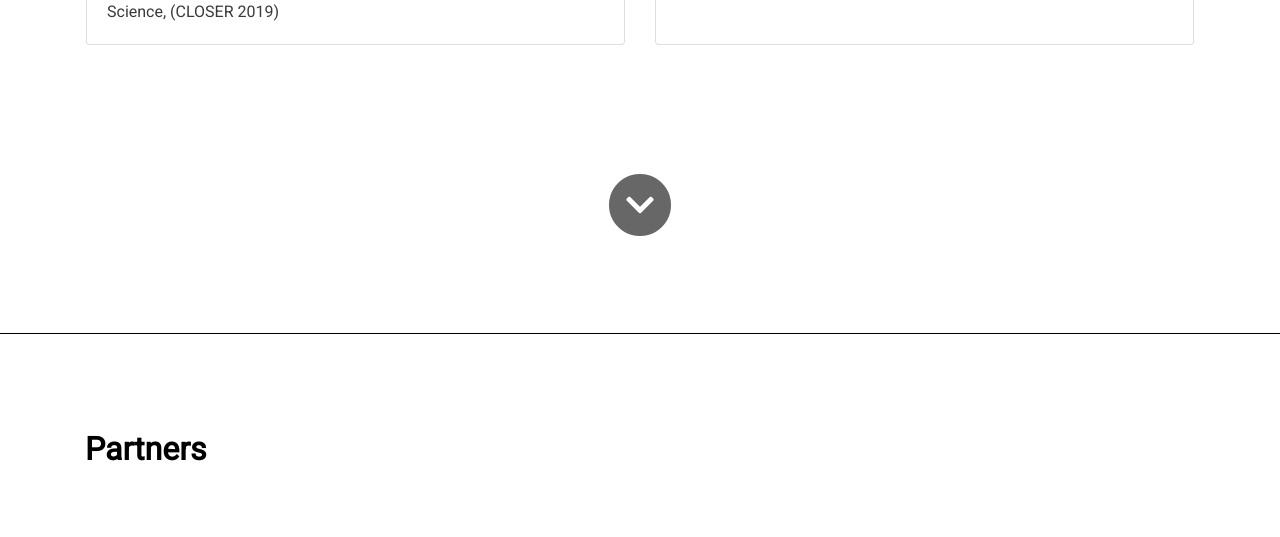
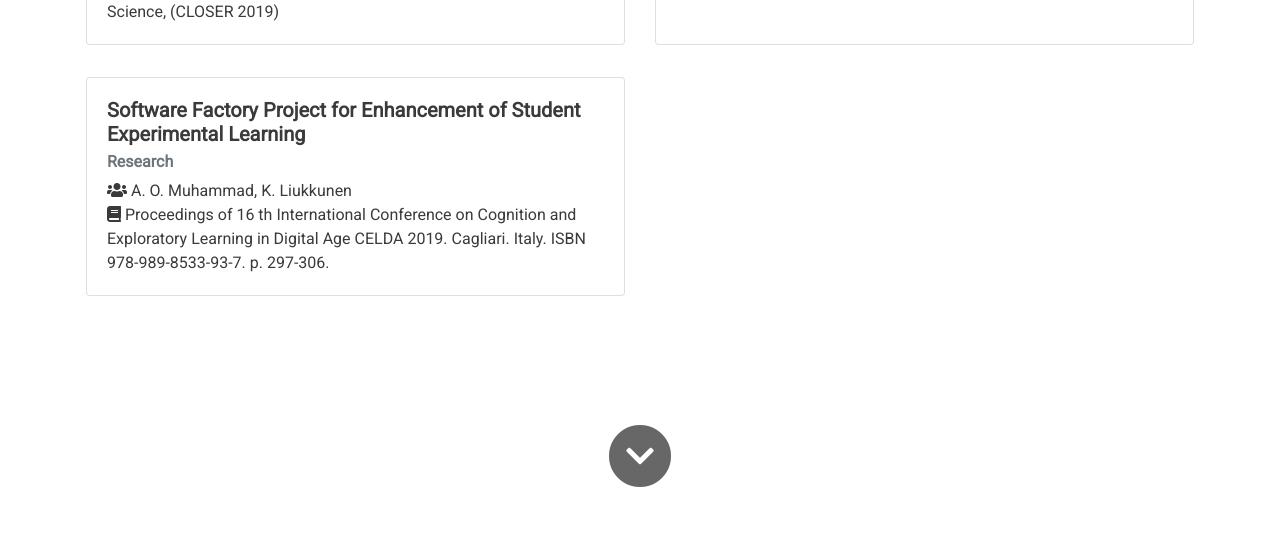
Before and after one commit to visdom-project/website, a website: page index.html in a window 1280 px wide. Shown: the part 4477-5014 px from the top of the page. Drawn offline with Linux system fonts and the light colour scheme.

Commit message:
Added publication: Software Factory Project for Enhancement of Student Experimental Learning

```diff
--- a/index.html
+++ b/index.html
@@ -205,6 +205,22 @@
                                         <div>
                                             <span><i class="fa fa-book" title="University"></i></span>
                                             <span>Tampere University, 2019</span>
+                                        </div>
+                                    </div>
+                                </div>
+                            </div>
+                            <div class="partner-container col-md-6 mb-3 mt-3">
+                                <div class="card partner-card">
+                                    <div class="card-body">
+                                        <h5 class="card-title">Software Factory Project for Enhancement of Student Experimental Learning</h5>
+                                        <h6 class="card-subtitle mb-2 text-muted">Research</h6>
+                                        <div>
+                                            <span><i class="fas fa-users" title="Authors"></i></span>
+                                            <span class="">A. O. Muhammad, K. Liukkunen</span>
+                                        </div>
+                                        <div>
+                                            <span><i class="fa fa-book" title="Publication"></i></span>
+                                            <span>Proceedings of 16 th International Conference on Cognition and Exploratory Learning in Digital Age CELDA 2019. Cagliari. Italy. ISBN 978-989-8533-93-7. p. 297-306.</span>
                                         </div>
                                     </div>
                                 </div>
```
